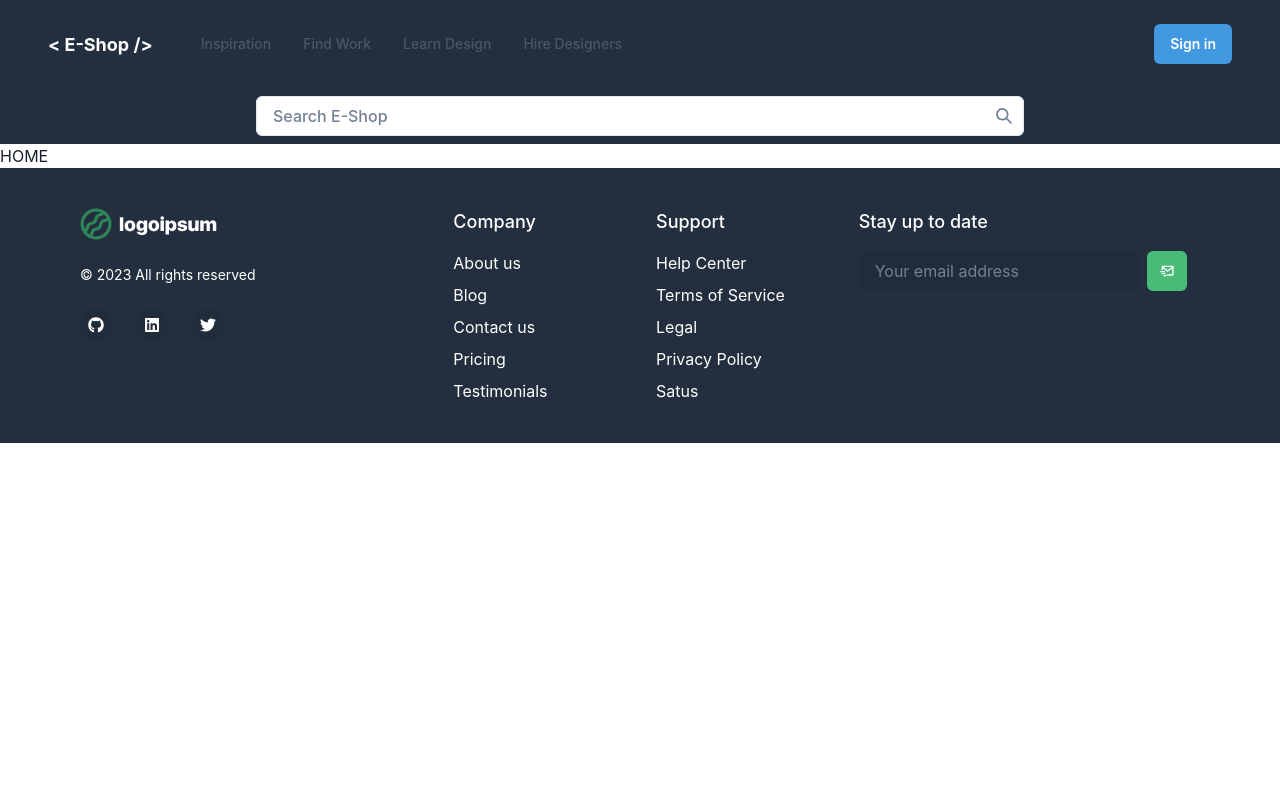
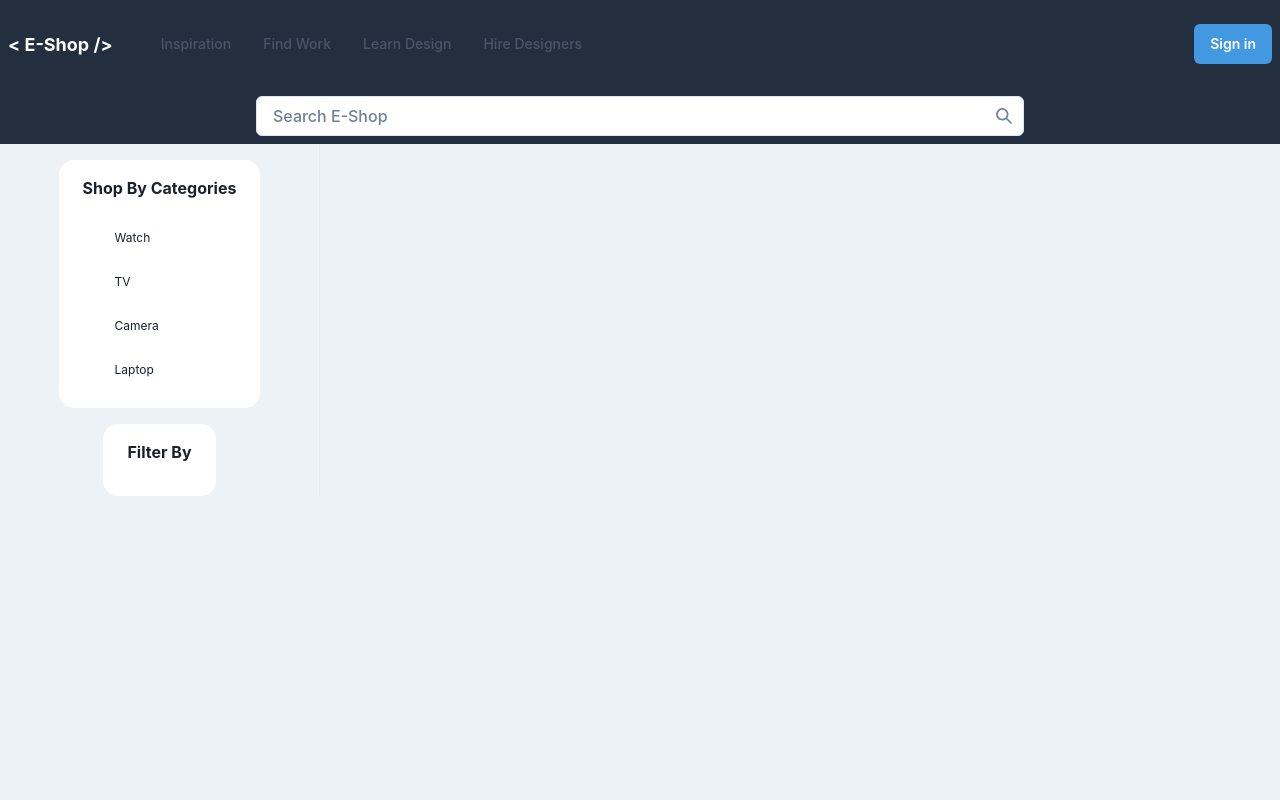
Before and after one commit to dreamdev1019/React-Ecommerce, a React (Vite) app in the folder dashboard/dash/: page / in a window 1280 px wide. Shown: the top 800 px of the page. Built offline with nearby package versions, Linux system fonts and the light colour scheme.

Commit message:
sidebar added

```diff
--- a/dashboard/dash/src/components/Header.jsx
+++ b/dashboard/dash/src/components/Header.jsx
@@ -37,7 +37,7 @@ export default function WithSubnavigation() {
         color={useColorModeValue("gray.600", "white")}
         minH={"40px"}
         py={{ base: 6 }}
-        px={{ base: 12 }}
+        px={{ base: 2 }}
         // borderBottom={1}
         borderStyle={"solid"}
         borderColor={useColorModeValue("gray.200", "gray.900")}
--- a/dashboard/dash/src/pages/Home.jsx
+++ b/dashboard/dash/src/pages/Home.jsx
@@ -1,12 +1,42 @@
 import React, { useEffect } from "react";
-import { Link } from "react-router-dom";
+// import { Link } from "react-router-dom";
 import { getProduct } from "../redux/appReducer/action";
 import { useDispatch, useSelector } from "react-redux";
-import { Box } from "@chakra-ui/react";
+import { ReactNode } from "react";
+import {
+  IconButton,
+  Box,
+  CloseButton,
+  Flex,
+  Icon,
+  useColorModeValue,
+  Link,
+  Drawer,
+  DrawerContent,
+  Text,
+  useDisclosure,
+  UnorderedList,
+  ListItem,
+} from "@chakra-ui/react";
+import {
+  FiHome,
+  FiTrendingUp,
+  FiCompass,
+  FiStar,
+  FiSettings,
+  FiMenu,
+} from "react-icons/fi";
 
 // import { services } from "../utils/Data";
-
+const LinkItems = [
+  { name: "Home", icon: FiHome },
+  { name: "Trending", icon: FiTrendingUp },
+  { name: "Explore", icon: FiCompass },
+  { name: "Favourites", icon: FiStar },
+  { name: "Settings", icon: FiSettings },
+];
 const Home = () => {
+  const { isOpen, onOpen, onClose } = useDisclosure();
   // const featuredCollectionData = useSelector(
   //   (store) => store.appReducer.product
   // );
@@ -17,8 +47,157 @@ const Home = () => {
   //   // }
   // }, []);
   return (
-    <Box>HOME</Box>
+    <Box minH="100vh" bg={useColorModeValue("gray.100", "gray.900")}>
+      <SidebarContent
+        onClose={() => onClose}
+        display={{ base: "none", md: "block" }}
+      />
+      <Drawer
+        autoFocus={false}
+        isOpen={isOpen}
+        placement="left"
+        onClose={onClose}
+        returnFocusOnClose={false}
+        onOverlayClick={onClose}
+        size="xs"
+      >
+        <DrawerContent>
+          <SidebarContent onClose={onClose} />
+        </DrawerContent>
+      </Drawer>
+      {/* mobilenav */}
+      <MobileNav display={{ base: "flex", md: "none" }} onOpen={onOpen} />
+      <Box ml={{ base: 0, md: 60 }} p="4">
+        {/* Home Page goes here  */}
+        {/* {children} */}
+      </Box>
+    </Box>
+  );
+};
 
+const SidebarContent = ({ onClose, ...rest }) => {
+  return (
+    <Box
+      bg={useColorModeValue("gray.100", "gray.900")}
+      borderRight="1px"
+      borderRightColor={useColorModeValue("gray.200", "gray.700")}
+      w={{ base: "full", md: 80 }}
+      // pos="fixed"
+      h="full"
+      {...rest}
+    >
+      <Flex
+        direction={"column  "}
+        alignItems="center"
+        mx="8"
+        justifyContent="space-between"
+      >
+        {/*  SHOP BY CATEGORY SECTION  */}
+        <Flex
+          direction={"column"}
+          bg="white"
+          borderRadius={"15px"}
+          py="4"
+          px="6"
+          mt="4"
+        >
+          <Text fontSize="md" fontWeight="bold" mb="4">
+            Shop By Categories
+          </Text>
+          <Box lineHeight="1" fontSize={"xs"}>
+            <NavItem>Watch</NavItem>
+            <NavItem>TV</NavItem>
+            <NavItem>Camera</NavItem>
+            <NavItem>Laptop</NavItem>
+          </Box>
+        </Flex>
+        {/* ---------- */}
+        <Flex
+          direction={"column"}
+          bg="white"
+          borderRadius={"15px"}
+          py="4"
+          px="6"
+          mt="4"
+        >
+          <Text fontSize="md" fontWeight="bold" mb="4">
+            Filter By
+          </Text>
+          <Box lineHeight="1" fontSize={"xs"}>
+
+          </Box>
+        </Flex>
+      </Flex>
+      {/* <CloseButton display={{ base: "flex", md: "none" }} onClick={onClose} /> */}
+      {/* {LinkItems.map((link) => (
+        <NavItem key={link.name} icon={link.icon}>
+          {link.name}
+        </NavItem>
+      ))} */}
+    </Box>
+  );
+};
+
+const NavItem = ({ icon, children, ...rest }) => {
+  return (
+    <Link
+      href="#"
+      style={{ textDecoration: "none" }}
+      _focus={{ boxShadow: "none" }}
+    >
+      <Flex
+        align="center"
+        p="4"
+        mx="4"
+        borderRadius="lg"
+        role="group"
+        cursor="pointer"
+        _hover={{
+          bg: "cyan.400",
+          color: "white",
+        }}
+        {...rest}
+      >
+        {icon && (
+          <Icon
+            mr="4"
+            fontSize="16"
+            _groupHover={{
+              color: "white",
+            }}
+            as={icon}
+          />
+        )}
+        {children}
+      </Flex>
+    </Link>
+  );
+};
+
+const MobileNav = ({ onOpen, ...rest }) => {
+  return (
+    <Flex
+      ml={{ base: 0, md: 60 }}
+      px={{ base: 4, md: 24 }}
+      height="20"
+      alignItems="center"
+      bg={useColorModeValue("white", "gray.900")}
+      borderBottomWidth="1px"
+      borderBottomColor={useColorModeValue("gray.200", "gray.700")}
+      justifyContent="flex-start"
+      {...rest}
+    >
+      <IconButton
+        variant="outline"
+        onClick={onOpen}
+        aria-label="open menu"
+        icon={<FiMenu />}
+      />
+
+      <Text fontSize="2xl" ml="8" fontFamily="monospace" fontWeight="bold">
+        Logo
+      </Text>
+    </Flex>
   );
 };
 
```
Also changed, not shown: 2 other files (tests, documents, lock files or other folders).
